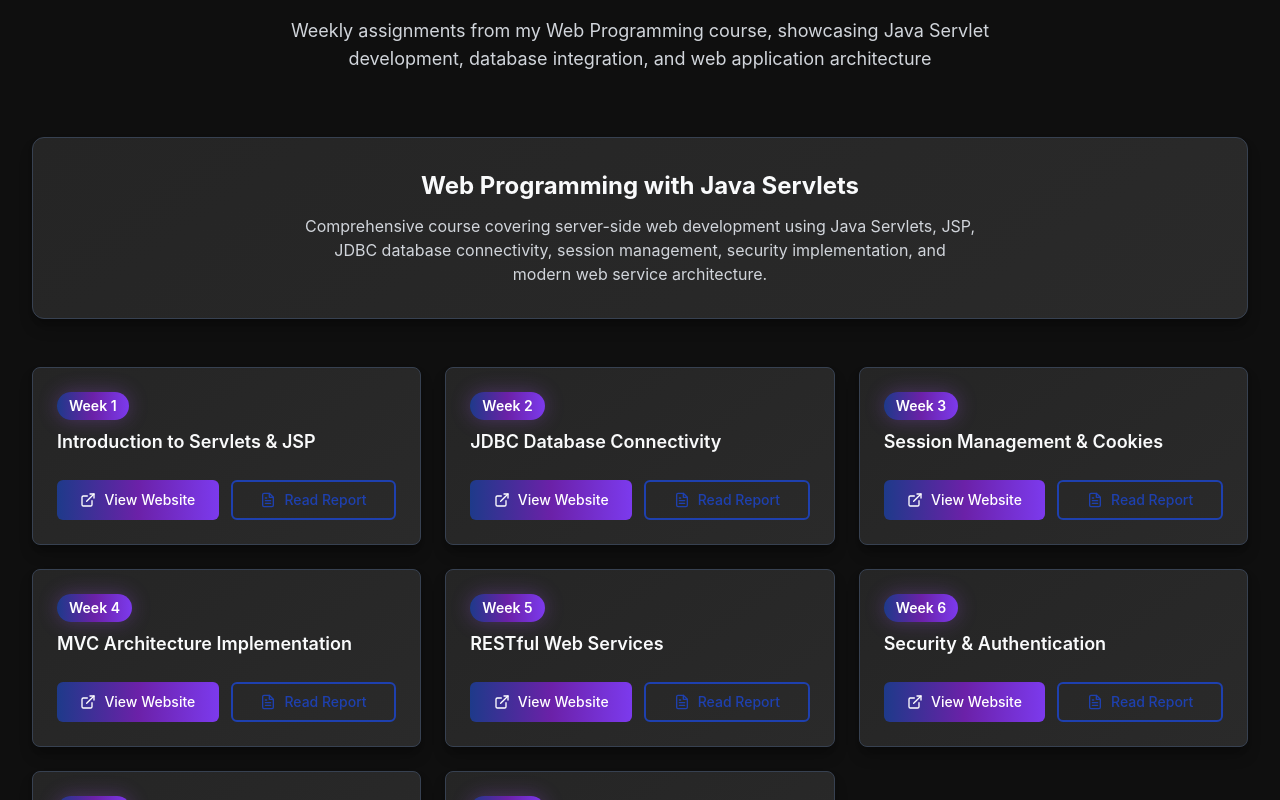
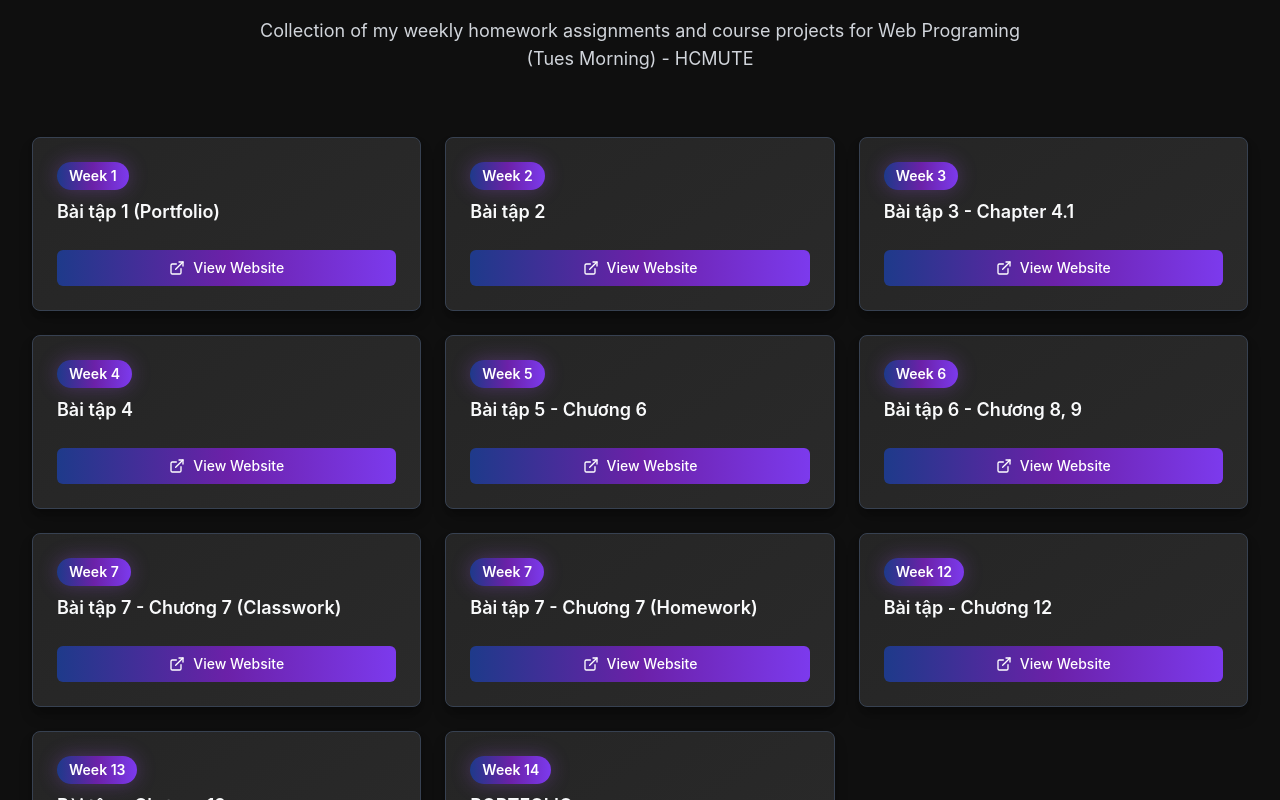
Before and after one commit to darktheDE/darktheDE.github.io, a React (Vite) app in the folder darktheDE-portfolio/: page / in a window 1280 px wide. Shown: the part 4600-5400 px from the top of the page. Built offline with nearby package versions, Linux system fonts and the light colour scheme.

Commit message:
feat: add homework for WEBR

```diff
--- a/darktheDE-portfolio/src/components/Homework.jsx
+++ b/darktheDE-portfolio/src/components/Homework.jsx
@@ -1,4 +1,5 @@
-import { FiExternalLink, FiFileText } from 'react-icons/fi';
+import { FiExternalLink } from 'react-icons/fi';
+// import { FiFileText } from 'react-icons/fi'; // Commented - report feature disabled
 import { homeworks } from '../data/homeworkData';
 
 const HomeworkCard = ({ homework }) => {
@@ -30,7 +31,8 @@ const HomeworkCard = ({ homework }) => {
           View Website
         </a>
 
-        <a
+        {/* REPORT FEATURE - Commented for future use */}
+        {/* <a
           href={homework.reportUrl}
           target="_blank"
           rel="noopener noreferrer"
@@ -40,7 +42,7 @@ const HomeworkCard = ({ homework }) => {
         >
           <FiFileText className="w-4 h-4" />
           Read Report
-        </a>
+        </a> */}
       </div>
     </div>
   );
@@ -52,17 +54,16 @@ const Homework = () => {
       <div className="max-w-7xl mx-auto px-4 sm:px-6 lg:px-8">
         <div className="text-center mb-16">
           <h2 className="text-3xl sm:text-4xl font-bold text-gray-50 mb-4">
-            Academic Coursework
+            Homework Assignments Web Programing (Tues Morning) - HCMUTE
           </h2>
           <div className="w-20 h-1 bg-accent-gradient mx-auto mb-6 rounded-full"></div>
           <p className="text-lg text-gray-300 max-w-3xl mx-auto">
-            Weekly assignments from my Web Programming course, showcasing Java Servlet development,
-            database integration, and web application architecture
+            Collection of my weekly homework assignments and course projects for Web Programing (Tues Morning) - HCMUTE
           </p>
         </div>
 
-        {/* Course Info */}
-        <div className="bg-dark-card rounded-xl shadow-dark-lg p-8 mb-12 border border-gray-700">
+        {/* Course Info - Commented out */}
+        {/* <div className="bg-dark-card rounded-xl shadow-dark-lg p-8 mb-12 border border-gray-700">
           <div className="text-center">
             <h3 className="text-2xl font-bold text-gray-50 mb-3">
               Web Programming with Java Servlets
@@ -73,7 +74,7 @@ const Homework = () => {
               modern web service architecture.
             </p>
           </div>
-        </div>
+        </div> */}
 
         {/* Homework Grid */}
         <div className="grid md:grid-cols-2 lg:grid-cols-3 gap-6">
@@ -82,8 +83,8 @@ const Homework = () => {
           ))}
         </div>
 
-        {/* Additional Info */}
-        <div className="mt-16 bg-dark-secondary rounded-xl p-8 border border-gray-700">
+        {/* Additional Info - Commented out */}
+        {/* <div className="mt-16 bg-dark-secondary rounded-xl p-8 border border-gray-700">
           <div className="text-center">
             <h3 className="text-xl font-semibold text-gray-50 mb-4">
               Technologies Used in Coursework
@@ -104,7 +105,7 @@ const Homework = () => {
               ))}
             </div>
           </div>
-        </div>
+        </div> */}
       </div>
     </section>
   );
--- a/darktheDE-portfolio/src/components/RTIC.jsx
+++ b/darktheDE-portfolio/src/components/RTIC.jsx
@@ -81,8 +81,8 @@ const RTIC = () => {
 
               <p className="text-lg text-gray-100 leading-relaxed drop-shadow-xl" style={{textShadow: '3px 3px 6px rgba(0,0,0,0.9), 1px 1px 3px rgba(0,0,0,0.8)'}}>
                 I lead the <strong className="text-accent-purple-light drop-shadow-xl" style={{textShadow: '2px 2px 4px rgba(0,0,0,0.9)'}}>Business Analysis team</strong> and serve as
-                <strong className="text-accent-blue-light drop-shadow-xl" style={{textShadow: '2px 2px 4px rgba(0,0,0,0.9)'}}>Backend Developer</strong> on the
-                <strong className="text-accent-purple-light drop-shadow-xl" style={{textShadow: '2px 2px 4px rgba(0,0,0,0.9)'}}>WebHub Project</strong>, designing RESTful APIs
+                <strong className="text-accent-blue-light drop-shadow-xl" style={{textShadow: '2px 2px 4px rgba(0,0,0,0.9)'}}> Backend Developer</strong> on the
+                <strong className="text-accent-purple-light drop-shadow-xl" style={{textShadow: '2px 2px 4px rgba(0,0,0,0.9)'}}> WebHub Project</strong>, designing RESTful APIs
                 using Java Spring Boot, Maven, and PostgreSQL.
               </p>
 
--- a/darktheDE-portfolio/src/data/homeworkData.js
+++ b/darktheDE-portfolio/src/data/homeworkData.js
@@ -1,58 +1,139 @@
+// OLD DATA - Commented for future reference
+// export const homeworks = [
+//   {
+//     id: 1,
+//     week: 1,
+//     title: "Introduction to Servlets & JSP",
+//     liveUrl: "https://example.com/homework/week1",
+//     reportUrl: "/reports/week1_report.pdf"
+//   },
+//   {
+//     id: 2,
+//     week: 2,
+//     title: "JDBC Database Connectivity",
+//     liveUrl: "https://example.com/homework/week2",
+//     reportUrl: "/reports/week2_report.pdf"
+//   },
+//   {
+//     id: 3,
+//     week: 3,
+//     title: "Session Management & Cookies",
+//     liveUrl: "https://example.com/homework/week3",
+//     reportUrl: "/reports/week3_report.pdf"
+//   },
+//   {
+//     id: 4,
+//     week: 4,
+//     title: "MVC Architecture Implementation",
+//     liveUrl: "https://example.com/homework/week4",
+//     reportUrl: "/reports/week4_report.pdf"
+//   },
+//   {
+//     id: 5,
+//     week: 5,
+//     title: "RESTful Web Services",
+//     liveUrl: "https://example.com/homework/week5",
+//     reportUrl: "/reports/week5_report.pdf"
+//   },
+//   {
+//     id: 6,
+//     week: 6,
+//     title: "Security & Authentication",
+//     liveUrl: "https://example.com/homework/week6",
+//     reportUrl: "/reports/week6_report.pdf"
+//   },
+//   {
+//     id: 7,
+//     week: 7,
+//     title: "AJAX & JSON Integration",
+//     liveUrl: "https://example.com/homework/week7",
+//     reportUrl: "/reports/week7_report.pdf"
+//   },
+//   {
+//     id: 8,
+//     week: 8,
+//     title: "Final Project - Web Application",
+//     liveUrl: "https://example.com/homework/final",
+//     reportUrl: "/reports/final_project_report.pdf"
+//   }
+// ];
+
 export const homeworks = [
   {
     id: 1,
     week: 1,
-    title: "Introduction to Servlets & JSP",
-    liveUrl: "https://example.com/homework/week1",
-    reportUrl: "/reports/week1_report.pdf"
+    date: "19/8",
+    title: "Bài tập 1 (Portfolio)",
+    liveUrl: "https://darkthede.github.io/"
   },
   {
     id: 2,
     week: 2,
-    title: "JDBC Database Connectivity",
-    liveUrl: "https://example.com/homework/week2",
-    reportUrl: "/reports/week2_report.pdf"
+    date: "21/8",
+    title: "Bài tập 2",
+    liveUrl: "https://emaillistapp-nm3o.onrender.com"
   },
   {
     id: 3,
     week: 3,
-    title: "Session Management & Cookies",
-    liveUrl: "https://example.com/homework/week3",
-    reportUrl: "/reports/week3_report.pdf"
+    date: "26/8",
+    title: "Bài tập 3 - Chapter 4.1",
+    liveUrl: "https://ch04-ex1-survey-sol.onrender.com/" // ch4.1 - need URL
   },
   {
     id: 4,
     week: 4,
-    title: "MVC Architecture Implementation",
-    liveUrl: "https://example.com/homework/week4",
-    reportUrl: "/reports/week4_report.pdf"
+    date: "29/8",
+    title: "Bài tập 4",
+    liveUrl: "https://ch04-ex1-survey-sol.onrender.com/"
   },
   {
     id: 5,
     week: 5,
-    title: "RESTful Web Services",
-    liveUrl: "https://example.com/homework/week5",
-    reportUrl: "/reports/week5_report.pdf"
+    date: "4/9",
+    title: "Bài tập 5 - Chương 6",
+    liveUrl: "https://ch04-ex1-survey-sol.onrender.com/" // chapter6 - need URL
   },
   {
     id: 6,
     week: 6,
-    title: "Security & Authentication",
-    liveUrl: "https://example.com/homework/week6",
-    reportUrl: "/reports/week6_report.pdf"
+    date: "5/9",
+    title: "Bài tập 6 - Chương 8, 9",
+    liveUrl: "https://ch04-ex1-survey-sol.onrender.com/" // chapter8,9 - need URL
   },
   {
     id: 7,
     week: 7,
-    title: "AJAX & JSON Integration",
-    liveUrl: "https://example.com/homework/week7",
-    reportUrl: "/reports/week7_report.pdf"
+    date: "9/9",
+    title: "Bài tập 7 - Chương 7 (Classwork)",
+    liveUrl: "https://ch07-cart-1.onrender.com/" // chapter 7 (classwork) - need URL
   },
   {
     id: 8,
-    week: 8,
-    title: "Final Project - Web Application",
-    liveUrl: "https://example.com/homework/final",
-    reportUrl: "/reports/final_project_report.pdf"
+    week: 7,
+    date: "9/9",
+    title: "Bài tập 7 - Chương 7 (Homework)",
+    liveUrl: "https://ch7-ex-download.onrender.com/" // chapter 7 (homework) - need URL
+  },
+  {
+    id: 9,
+    week: 12,
+    date: "TBD",
+    title: "Bài tập - Chương 12",
+    liveUrl: "https://test-dbcon.onrender.com/" // chapter 12 - need URL
+  },
+  {
+    id: 10,
+    week: 13,
+    date: "TBD",
+    title: "Bài tập - Chương 13",
+    liveUrl: "https://chapter13-webapp.onrender.com/"
+  },
+  {
+    id: 11,
+    week: 14,
+    date: "TBD",
+    title: "PORTFOLIO",
+    liveUrl: "https://darkthede.github.io/"
   }
 ];
```
